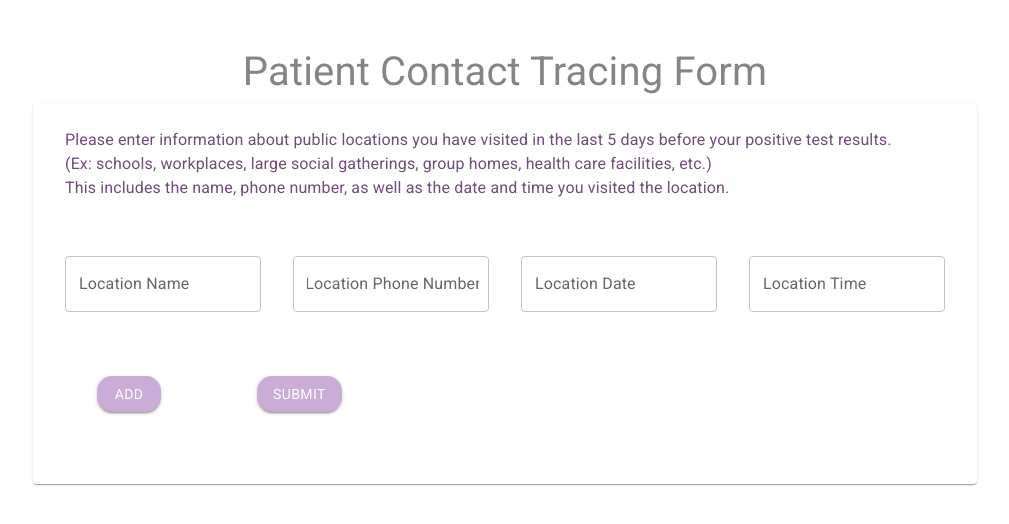
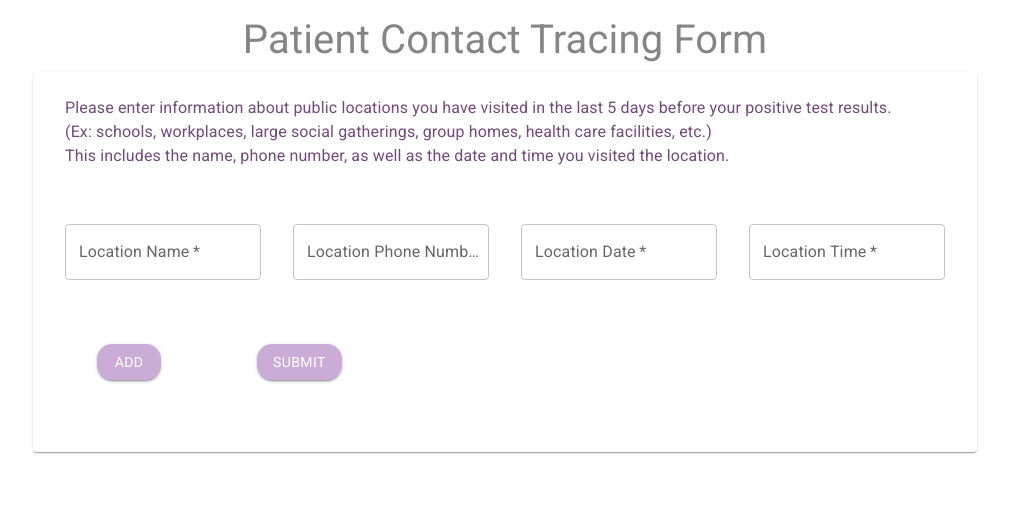
Before and after one commit to guaj/covidtrackingapp, a React (Create React App) app: page /tracing-form in a window 1280 px wide. Shown: the top 524 px of the page, without its empty margins (135-1144 px from the left). Built offline with nearby package versions, Linux system fonts and the light colour scheme.

Commit message:
writes to db

```diff
--- a/src/components/ContractTracing/TracingForm.js
+++ b/src/components/ContractTracing/TracingForm.js
@@ -1,4 +1,8 @@
 import React from "react";
+
+import { useState } from "react";
+import awsConfig from 'C:/Users/Maya-School/Desktop/Covid_Tracking_App/covidtrackingapp/src/aws-config.json'
+import AWS from "aws-sdk";
 import Button from '@mui/material/Button';
 import Grid from '@mui/material/Grid';
 import Box from '@material-ui/core/Box';
@@ -7,51 +11,83 @@ import CardContent from '@mui/material/CardContent';
 import TextField from '@mui/material/TextField';
 
 
+AWS.config.update(awsConfig);
+const docClient = new AWS.DynamoDB.DocumentClient()
 
-class TracingForm extends React.Component {
+function TracingformTest2() {
 
-  constructor(props) {
-    super(props)
-    this.state = {
-       formValues: [{ name: "", locationNumb : "", date : "", time : "" }]
+  const [locationName,setLocationName] = useState('')
+  const [locationNumber,setLocationNumber]=useState('')
+  const [locationDate, setLocationDate] = useState('')
+  const [locationTime, setLocationTime] = useState('')
+
+
+  const [formValues, setFormList] = useState([{  locationName: '', locationNumber: "", locationDate: "", locationTime: ""   }]);
+
+  const handleLocationName = e =>{
+      setLocationName(e.target.value)
+  }
+  const handleLocationNumber = e =>{
+      setLocationNumber(e.target.value)
+  }
+  const handleLocationDate = e =>{
+      setLocationDate(e.target.value)
+  }
+  const handleLocationTime = e =>{
+      setLocationTime(e.target.value)
+  }
+  const handleServiceChange = (e, index) => {
+    const { name, value } = e.target;
+    const list = [...formValues];
+    list[index][name] = value;
+    setFormList(list);
   };
-    this.handleSubmit = this.handleSubmit.bind(this)
+  //  Remove button
+  const handleElementsRemove = (index) => {
+    const list = [...formValues];
+    list.splice(index, 1);
+    setFormList(list);
+  };
+  // Add Button
+  const handleElementAdd = () => {
+    setFormList([...formValues, { locationName: "", locationNumber: "", locationDate: "", locationTime: ""  }]);
+  };
+
+  // Submit button
+  const handleSubmit = async(e) => {
+    e.preventDefault();
+
+    const params = {
+        TableName: "locations",
+        Item: {
+            "locationName": String(locationName),
+            "locationNumber": String(locationNumber),
+            "date": String(locationDate),
+            "time": String(locationTime),
+        }
     }
 
-  handleChange(i, e) {
-    let formValues = this.state.formValues;
-    formValues[i][e.target.name] = e.target.value;
-    this.setState({ formValues });
+    // https://docs.aws.amazon.com/sdk-for-javascript/v2/developer-guide/dynamodb-example-table-read-write-batch.html
+    try {
+         await docClient.put(params).promise()
+        alert("Success! You added the following location(s)"+ JSON.stringify(locationName) + " on date " + JSON.stringify(locationDate) + "." );
+    } catch (err) {
+        alert("Please enter at least the location name and date.");
+        alert(err);
+    }
 }
 
-  addFormFields() {
-    this.setState(({
-      formValues: [...this.state.formValues, { name: "", locationNumb: "", date : "" , time : "" }]
-    }))
-  }
 
-  removeFormFields(i) {
-    let formValues = this.state.formValues;
-    formValues.splice(i, 1);
-    this.setState({ formValues });
-  }
-
-  handleSubmit(event) {
-    event.preventDefault();
-    alert("Success! You have entered: " + JSON.stringify(this.state.formValues));
-  }
-
-  render() {
-    const { user } = this.props;
 
   return (
-        <Box   pt={4}>
+    <Box>
  <Grid container
                     spacing={0}
                     direction="column"
                     alignItems="center"
                     justify="center"
                     >
+
 <Typography sx={{ fontWeight: 'bold', color:'#724a7b', paddingLeft: 4, paddingRight: 4 }}>
                    <h1 >
                    Patient Contact Tracing Form
@@ -63,6 +99,7 @@ class TracingForm extends React.Component {
                     alignItems="center"
                     justify="center"
                     >
+
 <Card  position="static" sx={{minWidth:275 }} style={{backgroundColor:'#ffff'}} >
 <Typography sx={{ fontWeight: 'medium', color:'#724a7b', paddingLeft: 4, paddingRight: 4 , paddingTop:3, paddingBottom:3}} >
                 <div>
@@ -78,55 +115,80 @@ class TracingForm extends React.Component {
                 </div>
                 </Typography>
                 <CardContent>
-                <form  onSubmit={this.handleSubmit}>
-                {this.state.formValues.map((element, index) => (
-                    <div className="form-inline" key={index}>
+
+
+    <form className="TracingformTest" autoComplete="off" onSubmit={handleSubmit}>
+        {formValues.map((element, index) => (
+            <div className="first-division">
+
                 <TextField
                         id="outlined-textarea"
                         label="Location Name"
                         multiline
-                        type="text" name="name" value={element.name || ""} onChange={e => this.handleChange(index, e)}
+                        type="text"
+                        name="locationName"
+                        value={element.handleLocationName}
+                        onChange={handleLocationName}
                         sx={{  m:2}}
+                        required
                     />
                 <TextField
                         id="outlined-textarea"
                         label="Location Phone Number"
                         multiline
-                        type="text" name="locationNumb" value={element.locationNumb || ""} onChange={e => this.handleChange(index, e)}
+                        type="text"
+                        name="locationNumber"
+                        value={element.handleLocationNumber }
+                        onChange={handleLocationNumber}
                         sx={{  m:2}}
+                        required
                     />
+
                           <TextField
                         id="outlined-textarea"
                         label="Location Date"
                         multiline
-                        type="text" name="date" value={element.date || ""} onChange={e => this.handleChange(index, e)}
+                        type="text"
+                        name="locationDate"
+                        value={element.handleLocationDate }
+                        onChange={handleLocationDate}
                         sx={{  m:2}}
+                        required
                     />
+
+
               <TextField
                         id="outlined-textarea"
                         label="Location Time"
                         multiline
-                        type="text" name="time" value={element.time || ""} onChange={e => this.handleChange(index, e)}
+                        type="text"
+                        name="locationTime"
+                        value={element.handleLocationName }
+                        onChange={handleLocationTime}
                         sx={{  m:2}}
+                        required
                     />
+
 {
                         index ?
-                        <Button type="button"  className="button remove" color="secondary"  onClick={() => this.removeFormFields(index)}>Remove</Button>
+                        <Button type="button"  className="button remove" color="secondary"  onClick={handleElementsRemove}>Remove</Button>
                     : null
                     }
+
           </div>
         ))}
    <div className="button-section">
-              <Button className="buttonAdd"  sx={{  m: 6 }} style={{backgroundColor:'#cbacd7' , borderRadius: 15}} variant="contained"  type="button" onClick={() => this.addFormFields()}>Add</Button>
+              <Button className="buttonAdd"  sx={{  m: 6 }} style={{backgroundColor:'#cbacd7' , borderRadius: 15}} variant="contained"  type="button" onClick={handleElementAdd}>Add</Button>
               <Button className="button submit" sx={{ m: 6 }}  style={{backgroundColor:'#cbacd7' , borderRadius: 15 }} variant="contained" type="submit">Submit</Button>
           </div>
     </form>
     </CardContent>
     </Card>
+
     </Grid>
+    </Box>
 
-      </Box>
   );
 }
-}
-export default TracingForm;
+
+export default TracingformTest2;
```
Also changed, not shown: src/components/ContractTracing/TracingForm copy.js (added, +132 -0 lines). Lines whose indentation alone changed are shown as unchanged.
